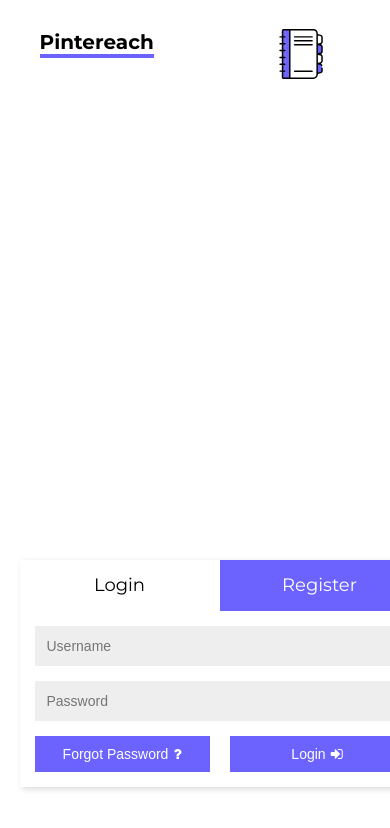
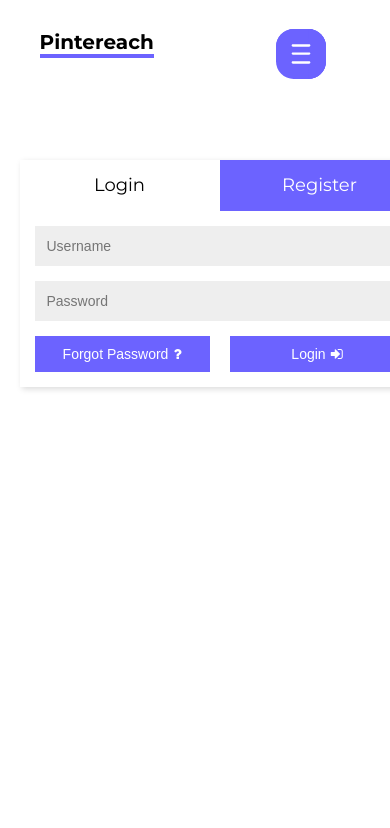
Before and after one commit to borjasolerme/Pintereach-idea, a website: page src/login.html in a window 390 px wide. Shown: the top 828 px of the page. Drawn offline with Linux system fonts and the light colour scheme.

Commit message:
_login.scss: Responsive design of login page for mobile

```diff
--- a/src/login.html
+++ b/src/login.html
@@ -15,7 +15,7 @@
   <!-- BODY -->
   <body>
     <div class="wrapper">
-      <header>
+      <header id="login">
         <!-- Navigation -->
         <div class="">
           <nav>
@@ -31,7 +31,7 @@
                 <li><a href="login.html" class="cta">Try us</a></li>
               </div>
               <li class="nav-toggle">
-                <a href="javascript:void(0);" onclick="showNav()"><img src="images/agenda.svg" alt=""/></a>
+                <a href="javascript:void(0);" onclick="showNav()"><img src="images/menu.svg" alt=""/></a>
               </li>
             </ul>
           </nav>
--- a/src/scss/pages/_login.scss
+++ b/src/scss/pages/_login.scss
@@ -1,5 +1,11 @@
 $main: #6c63ff;
 $second: #6c63ff;
+
+#login {
+  @media only screen and (max-width: 450px) {
+    height: 100px;
+  }
+}
 
 #container {
   background: #fff;
```
Also changed, not shown: src/css/main.css.
